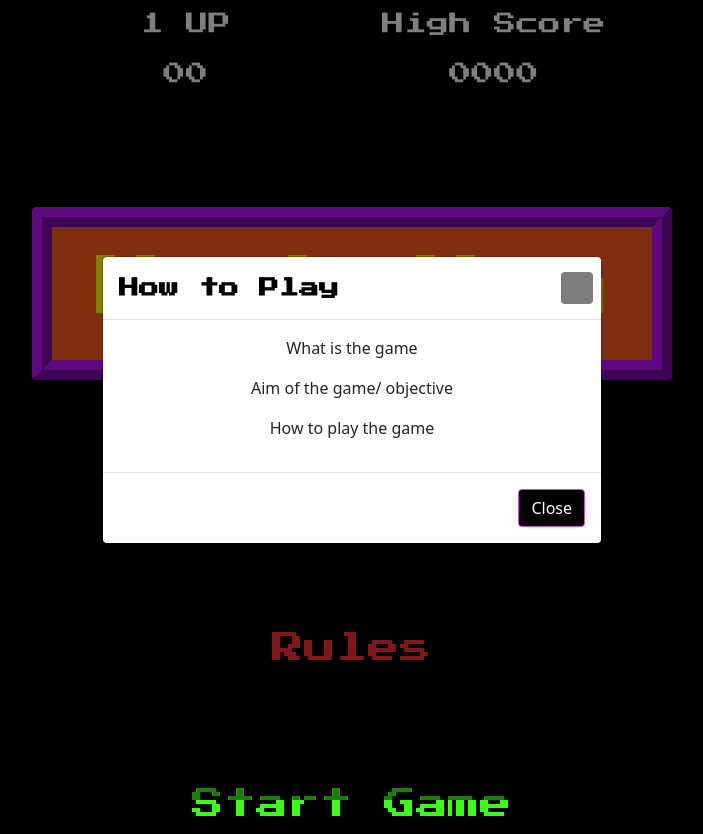
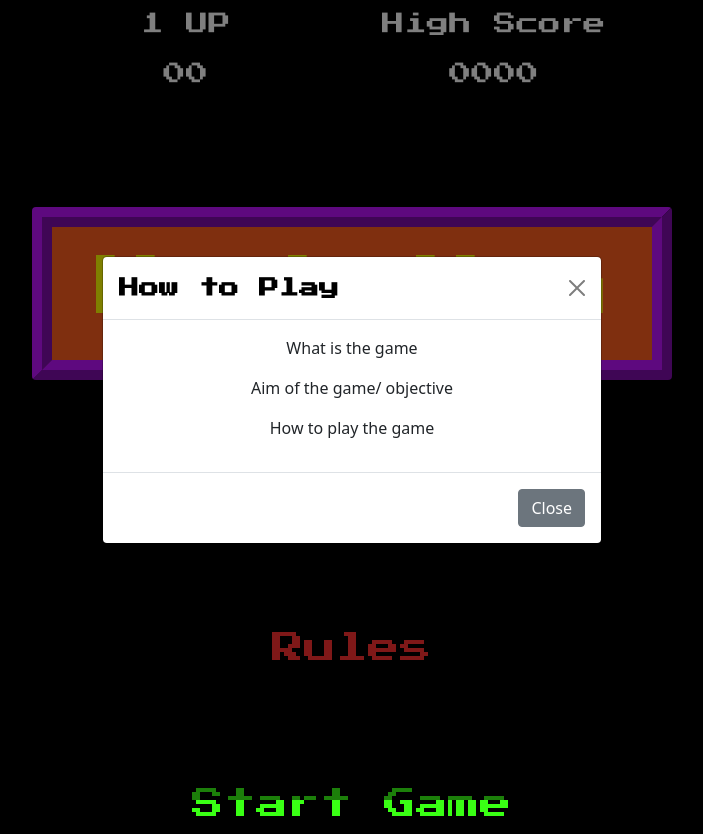
Before and after one commit to Joao4569/Hack-Man, a plain HTML site: page index.html in a window 1280 px wide. Both pictures are taken after a click on the button "Rules". Shown: the whole page, without its empty margins (288-991 px from the left). Drawn offline with nearby package versions, Linux system fonts and the light colour scheme.

```diff
--- a/assets/css/style.css
+++ b/assets/css/style.css
@@ -35,21 +35,25 @@
     font-size: 1.4rem;
 }
 
+/* Menu buttons */
 .button-menu, h2 {
     font-size: 2rem !important;
     border: none !important;
+    background-color: black !important;
+    box-shadow: none !important;
 }
 
-button {
-    background-color: black !important;
+.btn-primary:focus {
+    color: #ff3131;
 }
 
+/* custom font colors */
 .blue-font {
     color: #04d9ff;
 }
 
 .red-font {
-    color: #ff3131
+    color: #ff3131;
 }
 
 .red-font:hover {
@@ -70,9 +74,10 @@
     color: black;
 }
 
-.btn {
-    background-color:rgb(197,79,214);
-    border-color: rgb(197,79,214);
+button:modal {
+    background-color:#39ff14;
+    border-color: #39ff14;
+    color: #ff5f1f;
 }
 
 .menu-area {
--- a/index.html
+++ b/index.html
@@ -106,7 +106,7 @@
                   <p>How to play the game</p>
                 </div>
                 <div class="modal-footer">
-                  <button type="button" class="btn btn-secondary" data-bs-dismiss="modal">Close</button>
+                  <button type="button" class="btn btn-secondary modal-btn" data-bs-dismiss="modal">Close</button>
                 </div>
               </div>
             </div>
```
Also changed, not shown: src/main.js (+5 -5 lines).
